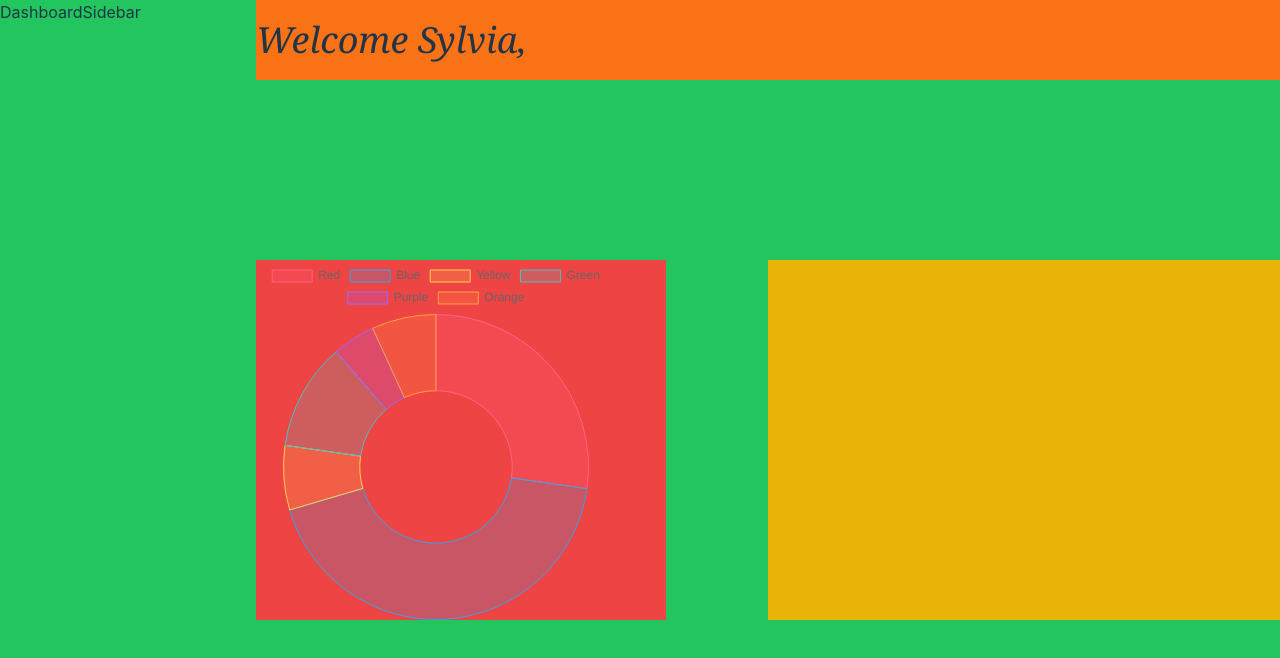
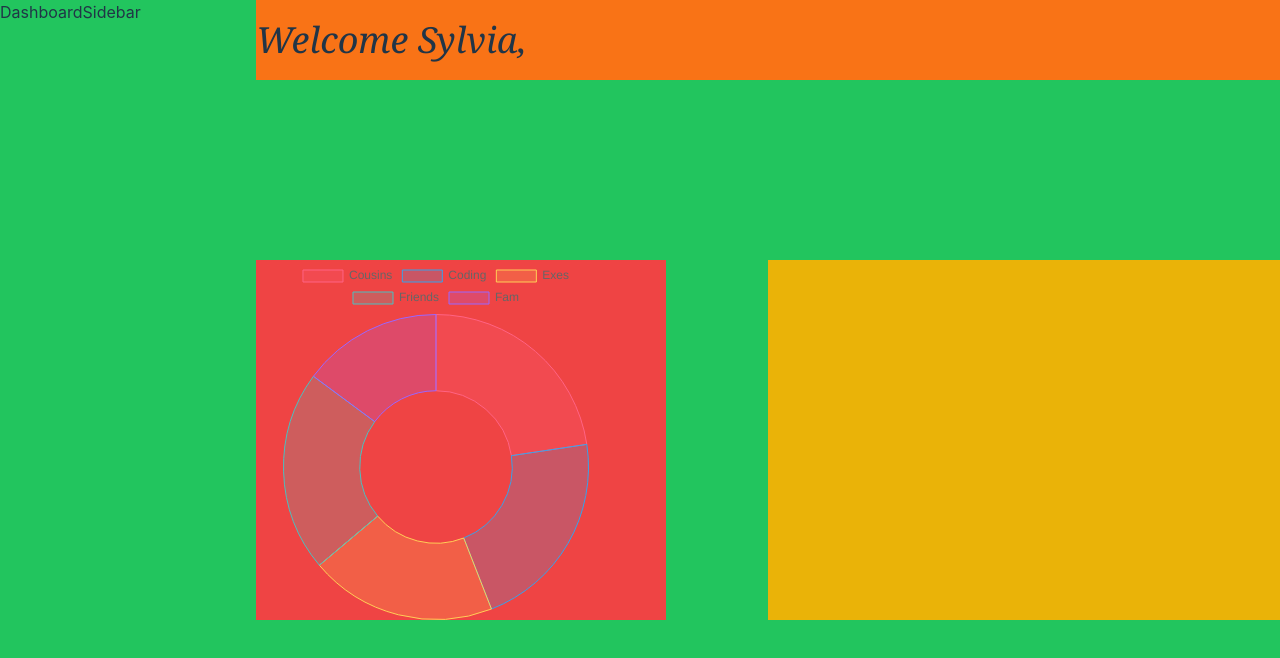
Before and after one commit to dev-sylv/FoodApp, a React (Vite) app: page /user-dashboard in a window 1280 px wide. Shown: the top 658 px of the page. Built offline with nearby package versions, Linux system fonts and the light colour scheme.

Commit message:
saved pie chart

```diff
--- a/src/charts/piecharts/PieChart.tsx
+++ b/src/charts/piecharts/PieChart.tsx
@@ -220,14 +220,28 @@ const Exes = [
   },
 ];
 
-const Array1 = Fam.map((el: any) => {});
+const AllCost = [];
+
+const arra = (arr: any[]) => {
+  return arr.map((el) => el?.cost).reduce((a, b) => a + b);
+};
+console.log("Cost in exes array: ", arra(Fam));
+
+AllCost?.push(
+  arra(Fam),
+  arra(Exes),
+  arra(Friends),
+  arra(Cousins),
+  arra(Coding)
+);
+console.log(AllCost);
 
 export const data = {
-  labels: ["Red", "Blue", "Yellow", "Green", "Purple", "Orange"],
+  labels: ["Cousins", "Coding", "Exes", "Friends", "Fam"],
   datasets: [
     {
-      label: "# of Votes",
-      data: [12, 19, 3, 5, 2, 3],
+      label: "Costs",
+      data: AllCost.map((el) => el),
       backgroundColor: [
         "rgba(255, 99, 132, 0.2)",
         "rgba(54, 162, 235, 0.2)",
```
